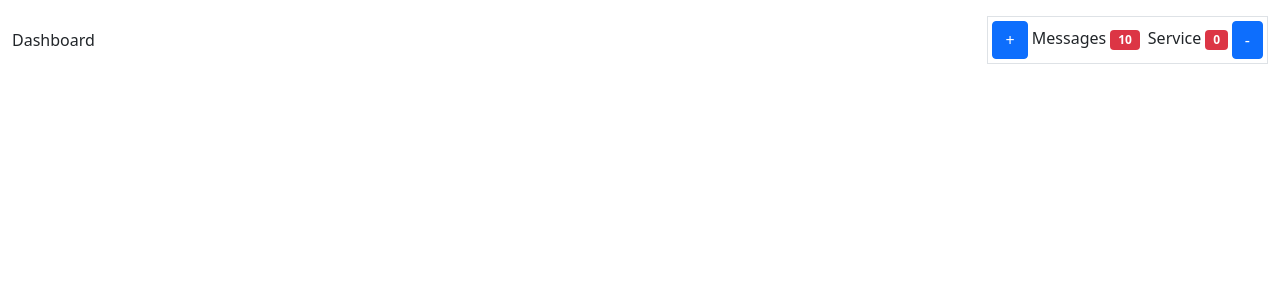
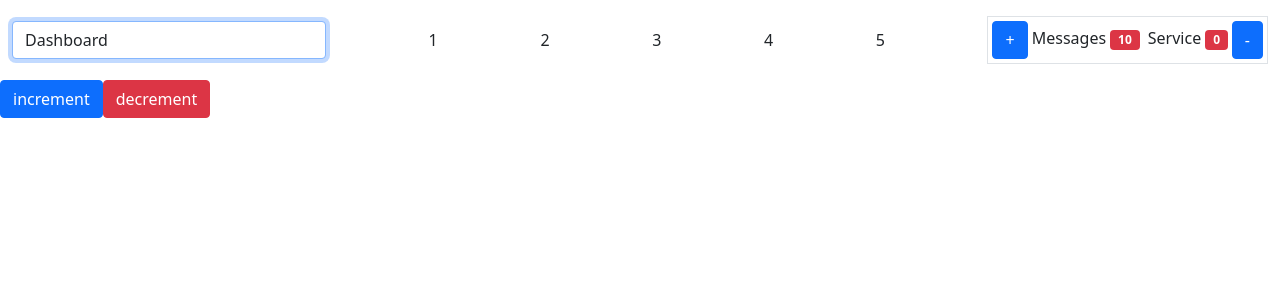
Before and after one commit to qalbay/cookbook, an Angular app: page /dashboard in a window 1280 px wide. Shown: the top 300 px of the page. Built offline with nearby package versions, Linux system fonts and the light colour scheme.

Commit message:
accessing child component from parent component using template reference variable

```diff
--- a/src/app/components/dashboard/dashboard.component.html
+++ b/src/app/components/dashboard/dashboard.component.html
@@ -1 +1,7 @@
-<app-navbar [title]=title [countFromParent]=notificationCount (changedCountFromChild)="updateCount($event)"></app-navbar>
+<app-navbar [title]=title [countFromParent]=notificationCount (changedCountFromChild)="updateCount($event)" #navbar>
+</app-navbar>
+
+<div class="gallery-actions">
+  <button class="btn btn-primary" (click)="addItemInChildArray(navbar)">increment</button>
+  <button class="btn btn-danger" (click)="removeItemInChildArray(navbar)">decrement</button>
+</div>
--- a/src/app/components/dashboard/dashboard.component.ts
+++ b/src/app/components/dashboard/dashboard.component.ts
@@ -1,4 +1,5 @@
-import { Component, OnInit, Output } from '@angular/core';
+import { Component, OnInit, Output, ViewChild, ElementRef } from '@angular/core';
+import { NavbarComponent } from 'src/app/shared/navbar/navbar.component';
 
 @Component({
   selector: 'app-dashboard',
@@ -8,7 +9,6 @@ import { Component, OnInit, Output } from '@angular/core';
 export class DashboardComponent implements OnInit {
   title = "Dashboard"
   notificationCount = 10;
-
   constructor() { }
 
   ngOnInit(): void {
@@ -17,4 +17,15 @@ export class DashboardComponent implements OnInit {
   updateCount(count: number) {
     this.notificationCount = count
   }
+
+  addItemInChildArray(navbar: NavbarComponent) {
+    navbar.array.push(navbar.array.length + 1);
+  }
+
+  removeItemInChildArray(navbar: NavbarComponent) {
+    if (navbar.array.length == 1) {
+      return
+    }
+    navbar.array.pop();
+  }
 }
--- a/src/app/shared/navbar/navbar.component.html
+++ b/src/app/shared/navbar/navbar.component.html
@@ -1,6 +1,9 @@
 <div class="container-fluid my-3">
   <div class="d-flex align-items-center justify-content-between">
-        <div>{{title}}</div>
+    <!-- <div>{{title}}</div> -->
+    <input #input>
+    <div *ngFor="let item of array">{{item}}</div>
+
     <div class="border p-1">
       <button class="btn btn-primary" (click)="addCount()">+</button>
       Messages <span class="badge bg-danger me-1">{{countFromParent}}</span>
--- a/src/app/shared/navbar/navbar.component.ts
+++ b/src/app/shared/navbar/navbar.component.ts
@@ -1,5 +1,5 @@
 import { NotificationsService } from './../../services/notifications.service';
-import { Component, EventEmitter, Input, OnInit, Output } from '@angular/core';
+import { Component, ElementRef, EventEmitter, Input, OnInit, Output, SimpleChanges, ViewChild } from '@angular/core';
 import { first, Observable } from 'rxjs';
 
 @Component({
@@ -12,6 +12,8 @@ export class NavbarComponent implements OnInit {
   @Input() countFromParent = 0;
   @Output() changedCountFromChild = new EventEmitter<number>();
   notificationCount$!: Observable<number>
+  @ViewChild('input') input!: ElementRef;
+  array=[1,2,3,4,5]
 
   constructor(
     private notificationsService: NotificationsService
@@ -19,6 +21,24 @@ export class NavbarComponent implements OnInit {
 
   ngOnInit() {
     this.notificationCount$ = this.notificationsService.count$
+  }
+
+  ngAfterViewInit() {
+    this.input.nativeElement.focus();
+    this.input.nativeElement.classList="form-control w-25";
+    this.input.nativeElement.value=this.title;
+  }
+
+  ngOnChanges(changes: SimpleChanges) {
+    //to detect the @Input changes from parent.
+
+    const currentNotifications = changes['countFromParent'].currentValue
+    if (changes['countFromParent'].firstChange) {
+      console.log('current count: ', currentNotifications)
+    }
+    else {
+      console.log('count changed to: ', currentNotifications)
+    }
   }
 
   addCount() {
```
Lines whose indentation alone changed are shown as unchanged.
